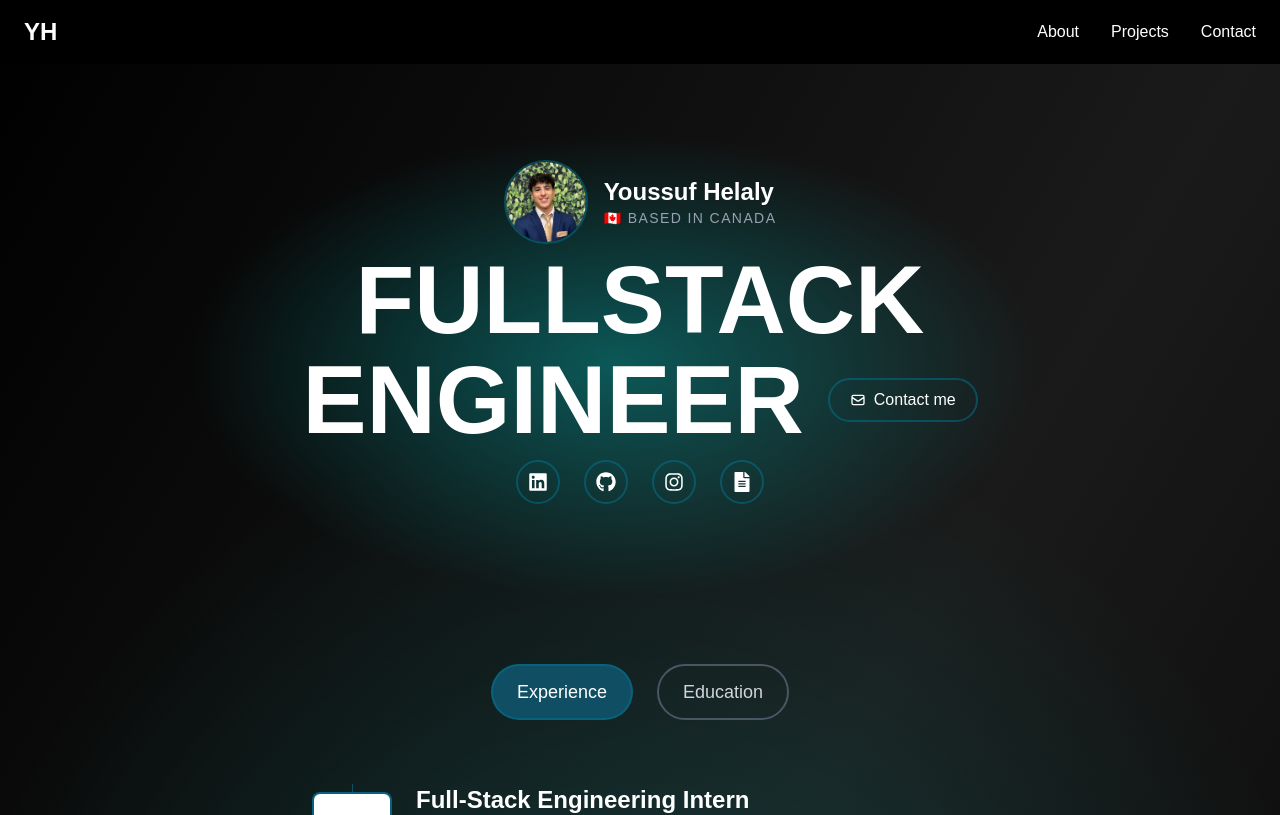
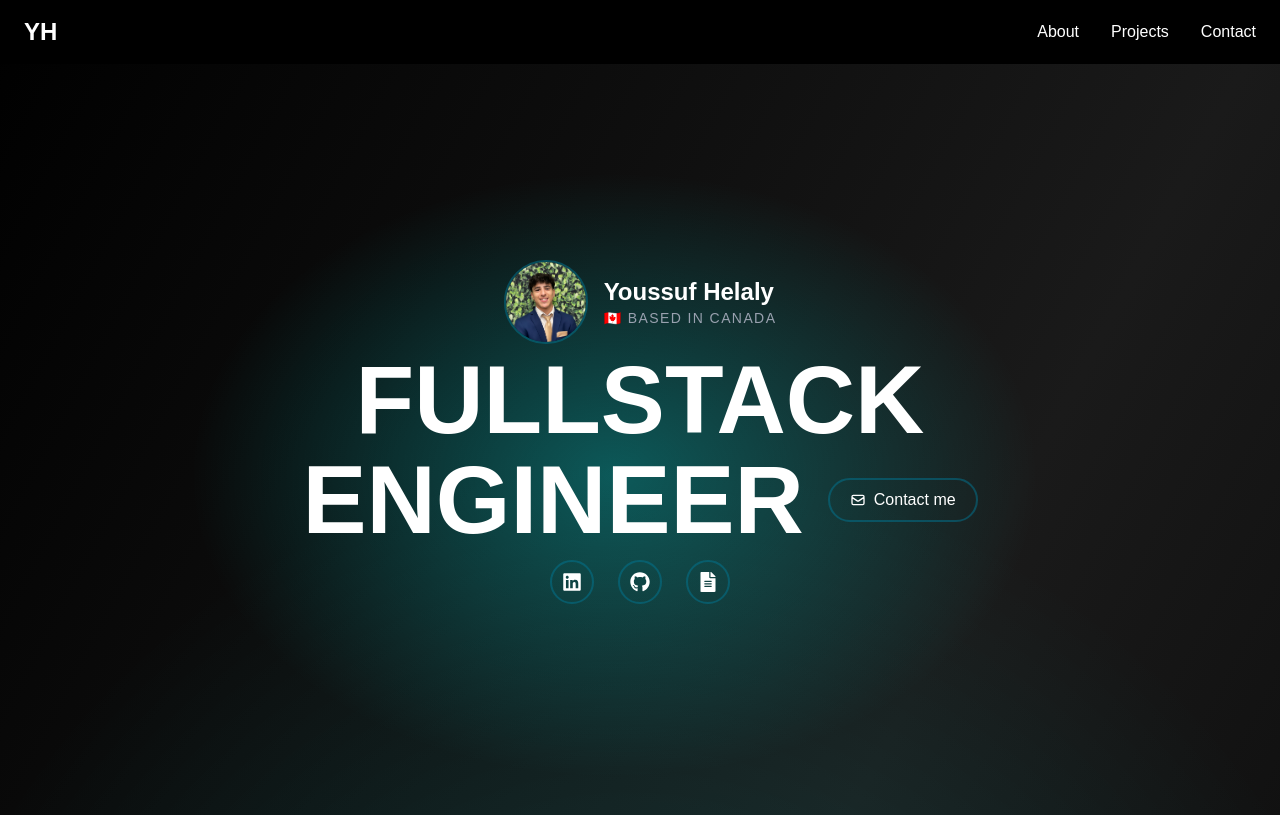
Before and after one commit to youssufhelaly/Website-Portfolio, a Next.js app: page / in a window 1280 px wide. Shown: the top 815 px of the page. Built offline with nearby package versions, Linux system fonts and the light colour scheme.

Commit message:
home page

```diff
--- a/src/components/Hero.tsx
+++ b/src/components/Hero.tsx
@@ -9,7 +9,7 @@ export default function Hero() {
   return (
     <section
       id="hero"
-      className="relative flex flex-col justify-center items-center text-center px-4 py-40 overflow-hidden "
+      className="relative flex flex-col justify-center items-center text-center px-4 py-30 md:py-65 overflow-hidden "
 
     >
             {/* Local Spotlight */}
@@ -87,7 +87,6 @@ export default function Hero() {
         {[
           { href: "https://linkedin.com/in/youssuf-helaly-644957295", icon: FaLinkedin, label: "LinkedIn" },
           { href: "https://github.com/youssufhelaly",           icon: FaGithub,   label: "GitHub" },
-          { href: "https://instagram.com",                       icon: FaInstagram,label: "Instagram" },
           { href: "/Resume.pdf",                                 icon: FaFileAlt,  label: "Resume" },
         ].map(({ href, icon: Icon, label }) => (
           <motion.a
```
